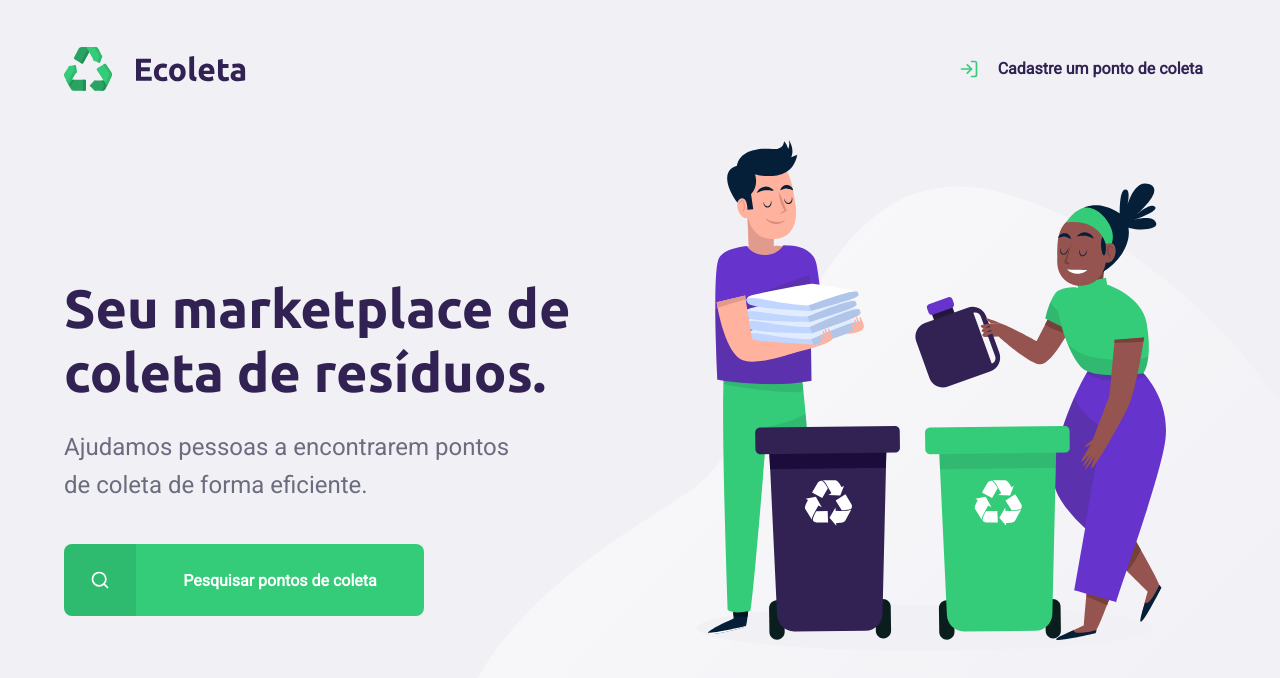
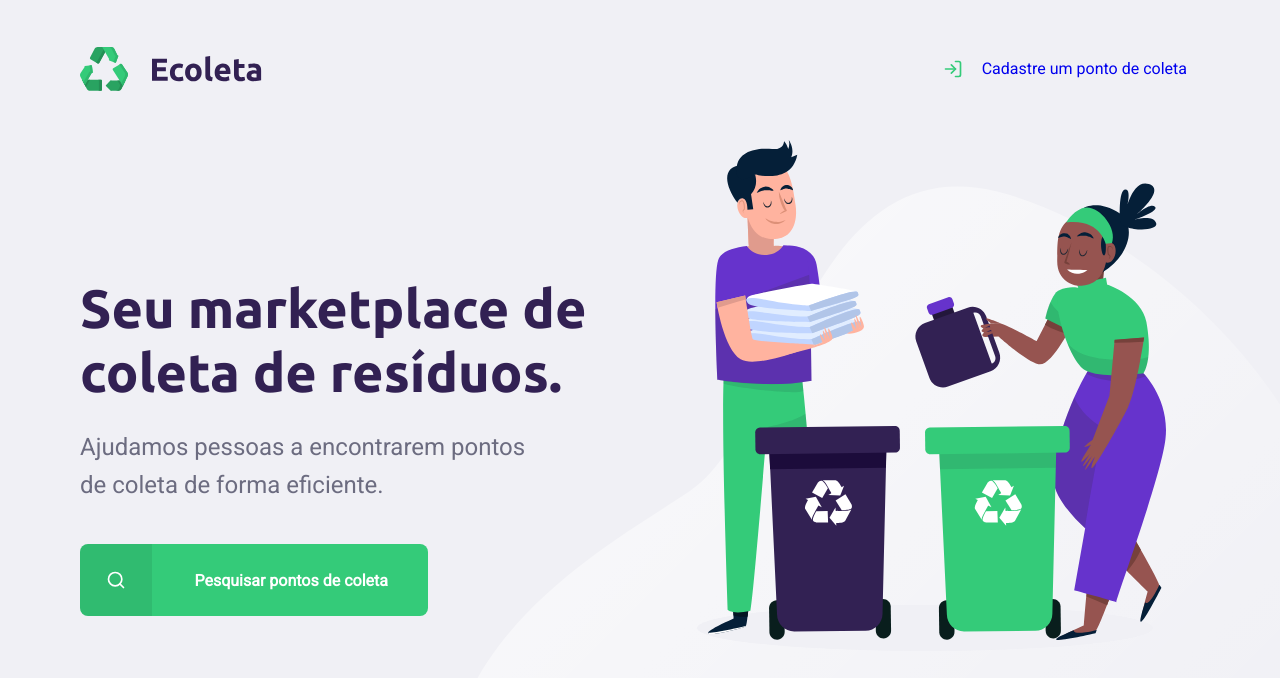
Before and after one commit to rpradosilva/ecoleta-nlw, a plain HTML site: page index.html in a window 1280 px wide. Drawn offline with Linux system fonts and the light colour scheme.

Commit message:
Refatoração HTML & CSS

```diff
--- a/index.html
+++ b/index.html
@@ -12,21 +12,25 @@
 </head>
 
 <body>
-    <div id="page-home">
+    <div id="fundo">
         <div class="content">
             <header>
-                <img src="/assets/logo.svg" alt="Ecoleta">
                 <a href="#">
-                    <span></span>
-                    Cadastre um ponto de coleta
+                    <img src="/assets/logo.svg" alt="Ecoleta">
+                </a>
+                <a href="#">
+                    <img src="/assets/log-in.svg" alt="Ícone Cadastre">
+                    <span>
+                        Cadastre um ponto de coleta
+                    </span>
                 </a>
             </header>
             <main>
                 <h1>Seu marketplace de coleta de resíduos.</h1>
                 <p>Ajudamos pessoas a encontrarem pontos de coleta de forma eficiente.</p>
                 <a href="#">
-                    <span></span>
-                    <strong>Pesquisar pontos de coleta</strong>
+                    <img src="/assets/search.svg" alt="Ícone Pesquisar">
+                    <span>Pesquisar pontos de coleta</span>
                 </a>
             </main>
         </div>
--- a/styles/main.css
+++ b/styles/main.css
@@ -1,16 +1,17 @@
 :root {
-  --title-color: #322153;
-  --text-color: #6c6c80;
-  --primary-color: #34cb79;
-}
-
-html,
-button {
-  font-family: Roboto, sans-serif;
+  --greenpeace: #34cb79;
+  --desaturado: #e1faec;
+  --titulo: #322153;
+  --texto: #6c6c80;
+  --suporte: #a0a0b2;
+  --bloco: #ffffff;
+  --background: #f0f0f5;
 }
 
 body {
-  background: #f0f0f5;
+  font-family: Roboto, sans-serif;
+  background: var(--background);
+  color: var(--titulo);
   -webkit-font-smoothing: antialiased;
 }
 
@@ -18,122 +19,107 @@ a {
   text-decoration: none;
 }
 
-h1,
-h2,
-h3,
-h4,
-h5,
-h6 {
-  color: var(--title-color);
-  font-family: Ubuntu, sans-serif;
-}
-
-#page-home {
+#fundo {
   height: 100vh;
   background: url("../assets/home-background.svg") no-repeat 35vw bottom;
 }
 
-#page-home .content {
+.content {
+  max-width: 1120px;
+  width: 90%;
   margin: 0 auto;
-  width: 90%;
-  max-width: 1300px;
+  height: 100%;
   display: flex;
   flex-direction: column;
-  height: 100%;
 }
 
-#page-home .content header {
+header {
   margin: 46px 0 0 0;
   display: flex;
-  align-items: center;
   justify-content: space-between;
 }
 
-#page-home .content header a {
-  color: var(--title-color);
-  font-weight: 700;
+header a {
   display: flex;
   align-items: center;
+}
+
+header a:nth-child(2) {
   padding: 13px;
 }
 
-#page-home .content header a span {
-  display: flex;
+header a:nth-child(2) img {
   margin: 0 19px 0 0;
-  background: url("../assets/log-in.svg");
-  width: 20px;
-  height: 20px;
 }
-#page-home .content main {
-  max-width: 560px;
-  flex: 1;
+
+main {
+  flex-grow: 1;
   display: flex;
   flex-direction: column;
   justify-content: center;
+  max-width: 560px;
 }
 
-#page-home .content main h1 {
+main h1 {
+  font-family: Ubuntu, sans-serif;
   font-weight: 700;
   font-size: 54px;
   line-height: 64px;
 }
 
-#page-home .content main p {
+main p {
   font-weight: 300;
   margin: 24px 0 40px 0;
-  color: var(--text-color);
+  color: var(--texto);
   font-size: 24px;
   line-height: 38px;
   max-width: 448px;
 }
 
-#page-home .content main a {
-  color: #fff;
-  background: var(--primary-color);
+main a {
+  color: var(--bloco);
+  background: var(--greenpeace);
   border-radius: 8px;
-  width: 100%;
-  max-width: 360px;
-  height: 72px;
+  max-width: 348px;
+  max-height: 72px;
   font-size: 16px;
   line-height: 19px;
   display: flex;
+  justify-content: space-between;
   align-items: center;
   font-weight: 700;
 }
 
-#page-home .content main a:hover {
+main a:hover {
   background: #2fb86e;
   transition: 400ms;
 }
 
-#page-home .content main a span {
-  border-radius: 8px 0px 0px 8px;
-  background: rgba(0, 0, 0, 0.08) url("../assets/search.svg") no-repeat center
-    center;
-  height: 72px;
-  width: 72px;
+main a span {
+  padding: 26px 40px;
 }
 
-#page-home .content main a strong {
-  flex: 1;
-  text-align: center;
+main a img {
+  border-radius: 8px 0 0 8px;
+  padding: 26px;
+  background: rgba(0, 0, 0, 0.08);
 }
 
 @media (max-width: 900px) {
-  #page-home {
+  #fundo {
     background-position-x: 72vw;
   }
-  #page-home .content {
+  .content {
     align-items: center;
     text-align: center;
   }
-  #page-home .content header a {
+  header a:nth-child(2) {
     position: absolute;
     bottom: 48px;
     left: 50%;
     transform: translateX(-50%);
   }
-  #page-home .content main {
+  main {
     align-items: center;
   }
 }
```
